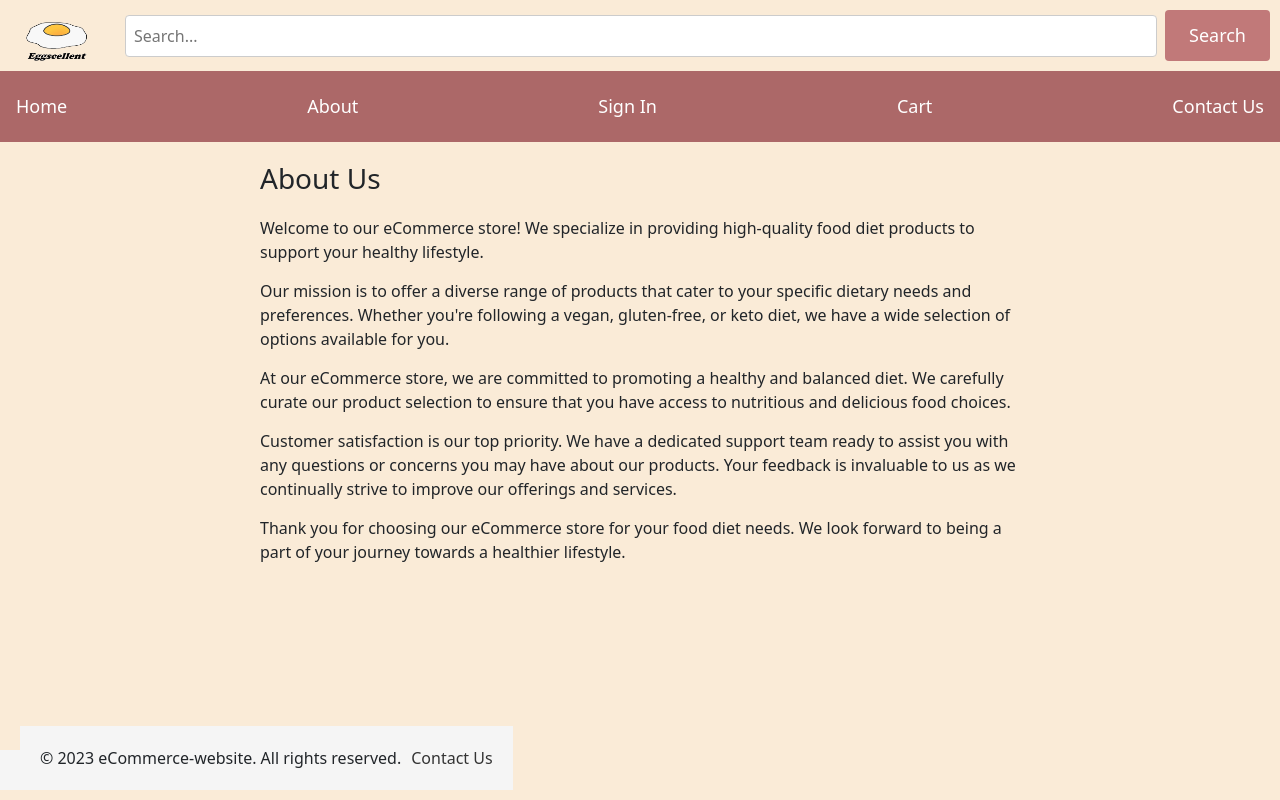
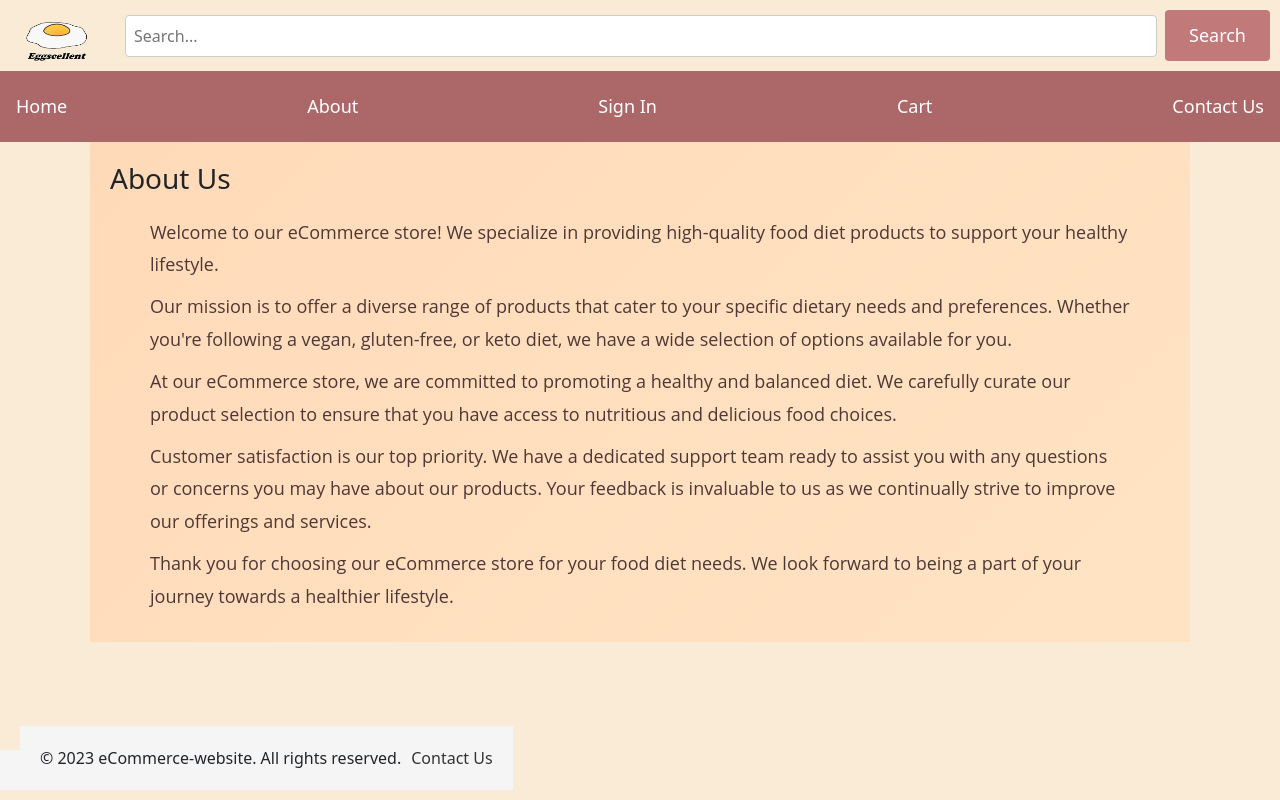
Before and after one commit to aghared/Ecommerce-website, a React (Create React App) app in the folder ecommerce-website/: page /about in a window 1280 px wide. Built offline with nearby package versions, Linux system fonts and the light colour scheme.

Commit message:
add more style to about us page

```diff
--- a/ecommerce-website/src/CSS/about.css
+++ b/ecommerce-website/src/CSS/about.css
@@ -1,9 +1,12 @@
-.about-us-container {
-    max-width: 800px;
+  .about-us-container {
+    max-width: 1100px;
     margin-left: auto;
     margin-right: auto;
     padding: 20px;
-  }
+    background: linear-gradient(135deg, #ffdab9, #ffe4c4);
+    margin: 20 20px;
+    }
+
 
   .about-us-container h1 {
     font-size: 28px;
@@ -11,7 +14,18 @@
   }
 
   .about-us-container p {
-    font-size: 16px;
-    line-height: 1.5;
-    margin-bottom: 15px;
+    font-size: 18px;
+    line-height: 1.8;
+    margin: 10px 40px ;
+    font-family: 'Open Sans', sans-serif;
+    color: #4d3836;
+
   }
+
+
+
+  .about-us-container p:hover {
+    color: #e07a5f;
+    transform: scale(1.1);
+    transition: color 0.3s ease-in-out, transform 0.3s ease-in-out;
+  }
```
